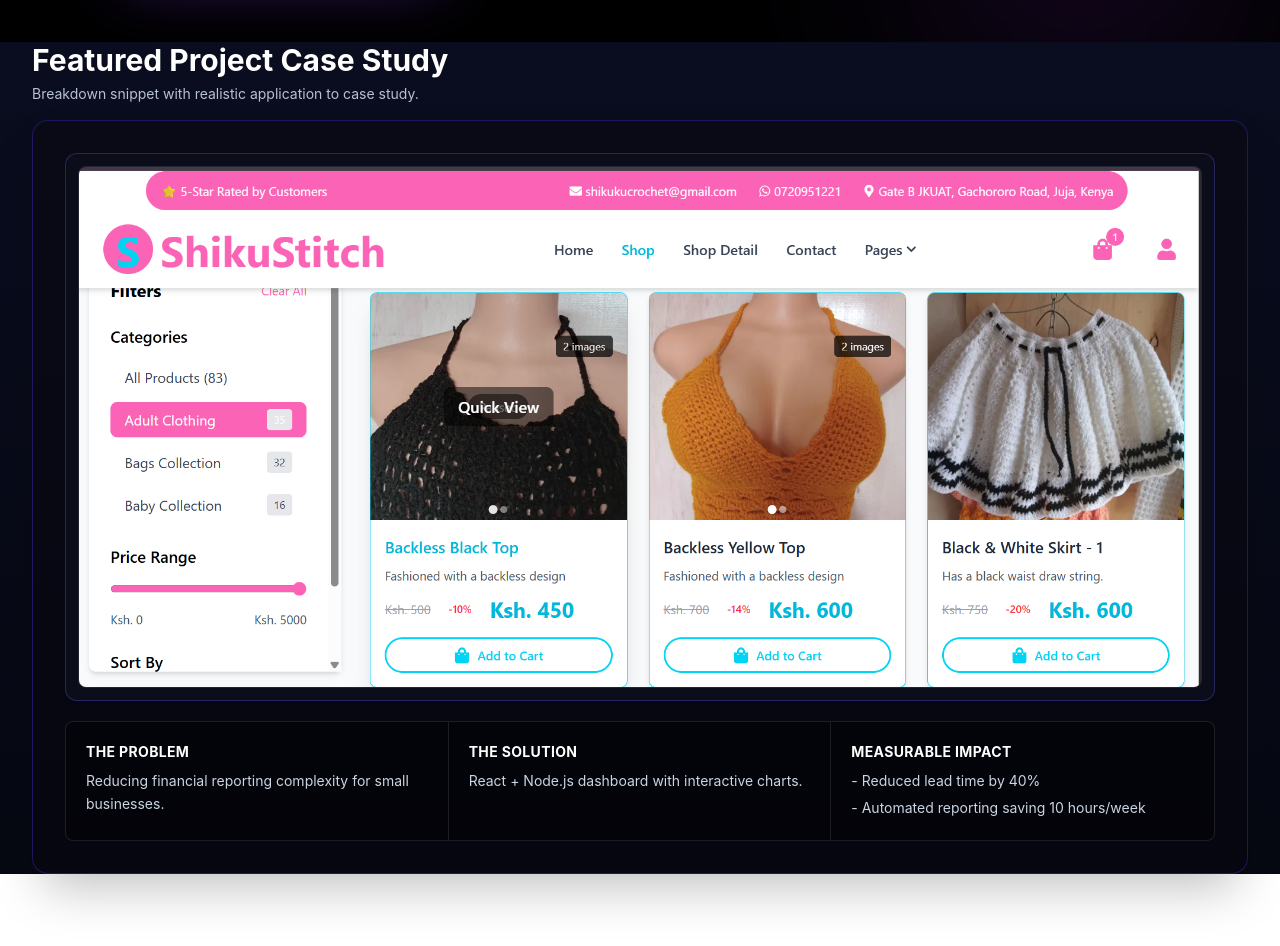
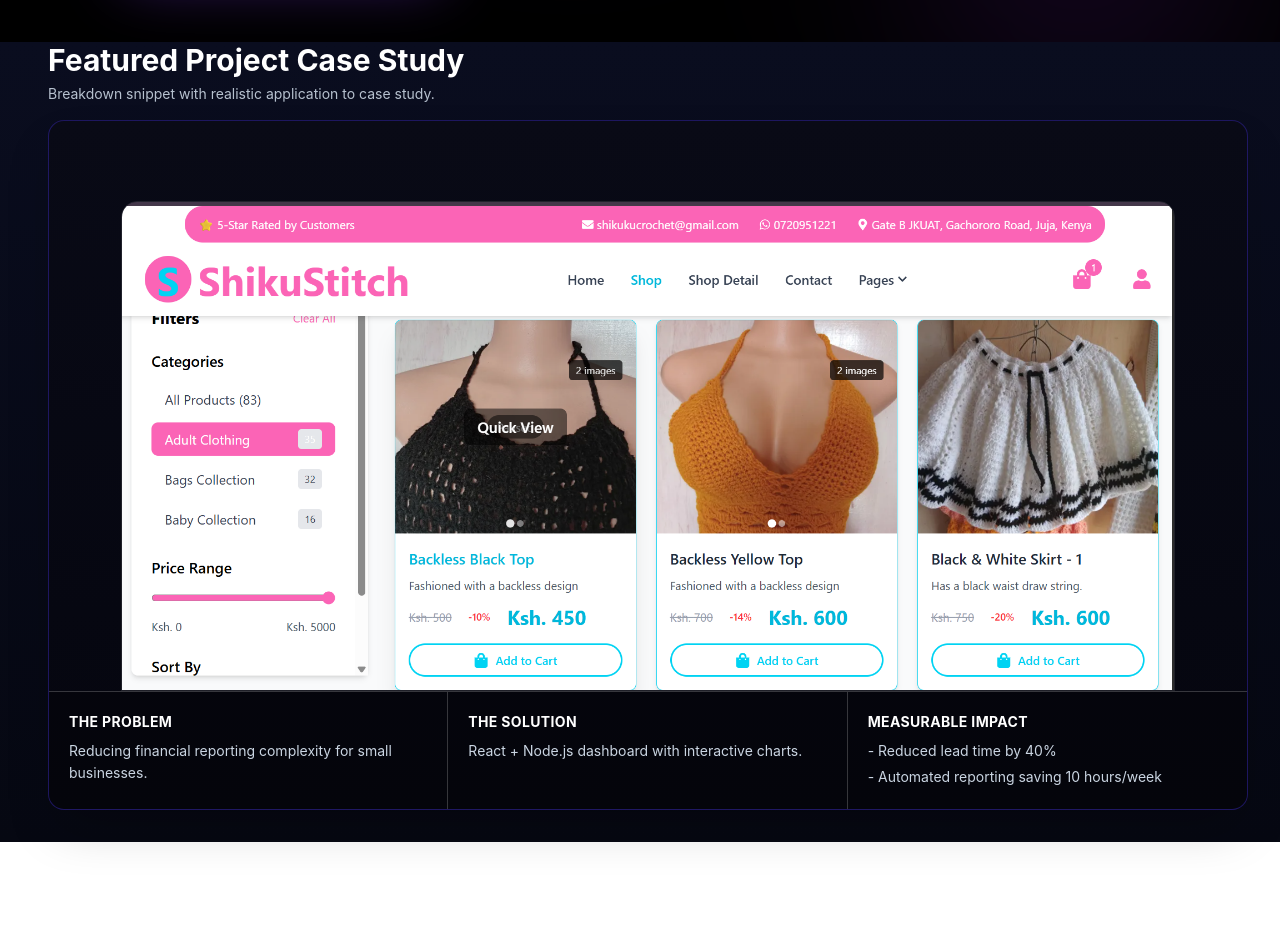
Before and after one commit to Winney360/Winfred-Nkatha-Portfolio, a React (Vite) app in the folder client/: page / in a window 1280 px wide. Shown: the part 1280-2226 px from the top of the page. Built offline with nearby package versions, Linux system fonts and the light colour scheme.

Commit message:
refactor(FeaturedProject): adjust layout and spacing for improved presentation and readability

```diff
--- a/client/src/sections/FeaturedProject.jsx
+++ b/client/src/sections/FeaturedProject.jsx
@@ -5,9 +5,9 @@ import featuredImg from "../assets/featured.png";
 const FeaturedProject = () => {
   return (
     <section className="relative w-full min-h-screen mt-0 mb-20 px-4 md:px-8 z-10 bg-gradient-to-b from-[#0a0d1f] to-[#060812]">
-      <div className="mb-4">
+      <div className="mb-4 mt-0 ml-4">
         <h2 className="text-white text-2xl md:text-3xl font-bold leading-tight">Featured Project Case Study</h2>
-        <p className="text-slate-300/90 text-sm mt-1">Breakdown snippet with realistic application to case study.</p>
+        <p className="text-slate-300/90 text-sm mt-1 ">Breakdown snippet with realistic application to case study.</p>
       </div>
 
       <motion.div
@@ -15,11 +15,11 @@ const FeaturedProject = () => {
         whileInView={{ opacity: 1, y: 0 }}
         viewport={{ once: true, amount: 0.6 }}
         transition={{ duration: 0.9, ease: "easeOut" }}
-        className="rounded-2xl overflow-hidden border border-indigo-700/40 bg-gradient-to-b from-[#090a16] to-[#05060f] shadow-2xl"
+        className="ml-4 rounded-2xl overflow-hidden border border-indigo-700/40 bg-gradient-to-b from-[#090a16] to-[#05060f] shadow-2xl"
       >
-        <div className="p-6 md:p-8">
-          <div className="rounded-xl border border-indigo-500/30 bg-[#0b0d1b] p-2 md:p-3">
-            <div className="rounded-lg overflow-hidden border border-white/10">
+        <div className="pt-8 md:pt-10 ">
+          <div className="px-6 md:px-8">
+            <div className="rounded-t-2xl rounded-b-none overflow-hidden border border-white/10 mb-0 ml-10 mr-10 mt-10">
               <img
                 src={featuredImg}
                 alt="Project dashboard preview"
@@ -27,13 +27,13 @@ const FeaturedProject = () => {
               />
             </div>
           </div>
-          <div className="mt-5 grid grid-cols-1 md:grid-cols-3 border border-white/10 rounded-lg overflow-hidden bg-black/35">
-            <div className="p-4 md:p-5 border-b md:border-b-0 md:border-r border-white/10">
+          <div className="grid grid-cols-1 md:grid-cols-3 w-full border-t border-white/20 bg-black/25 md:divide-x md:divide-white/20">
+            <div className="p-4 md:p-5">
             <h3 className="text-white text-xs md:text-sm font-bold uppercase tracking-wide">The Problem</h3>
             <p className="text-slate-300 text-sm mt-2 leading-relaxed">Reducing financial reporting complexity for small businesses.</p>
             </div>
 
-            <div className="p-4 md:p-5 border-b md:border-b-0 md:border-r border-white/10">
+            <div className="p-4 md:p-5">
               <h3 className="text-white text-xs md:text-sm font-bold uppercase tracking-wide">The Solution</h3>
               <p className="text-slate-300 text-sm mt-2 leading-relaxed">React + Node.js dashboard with interactive charts.</p>
             </div>
```
